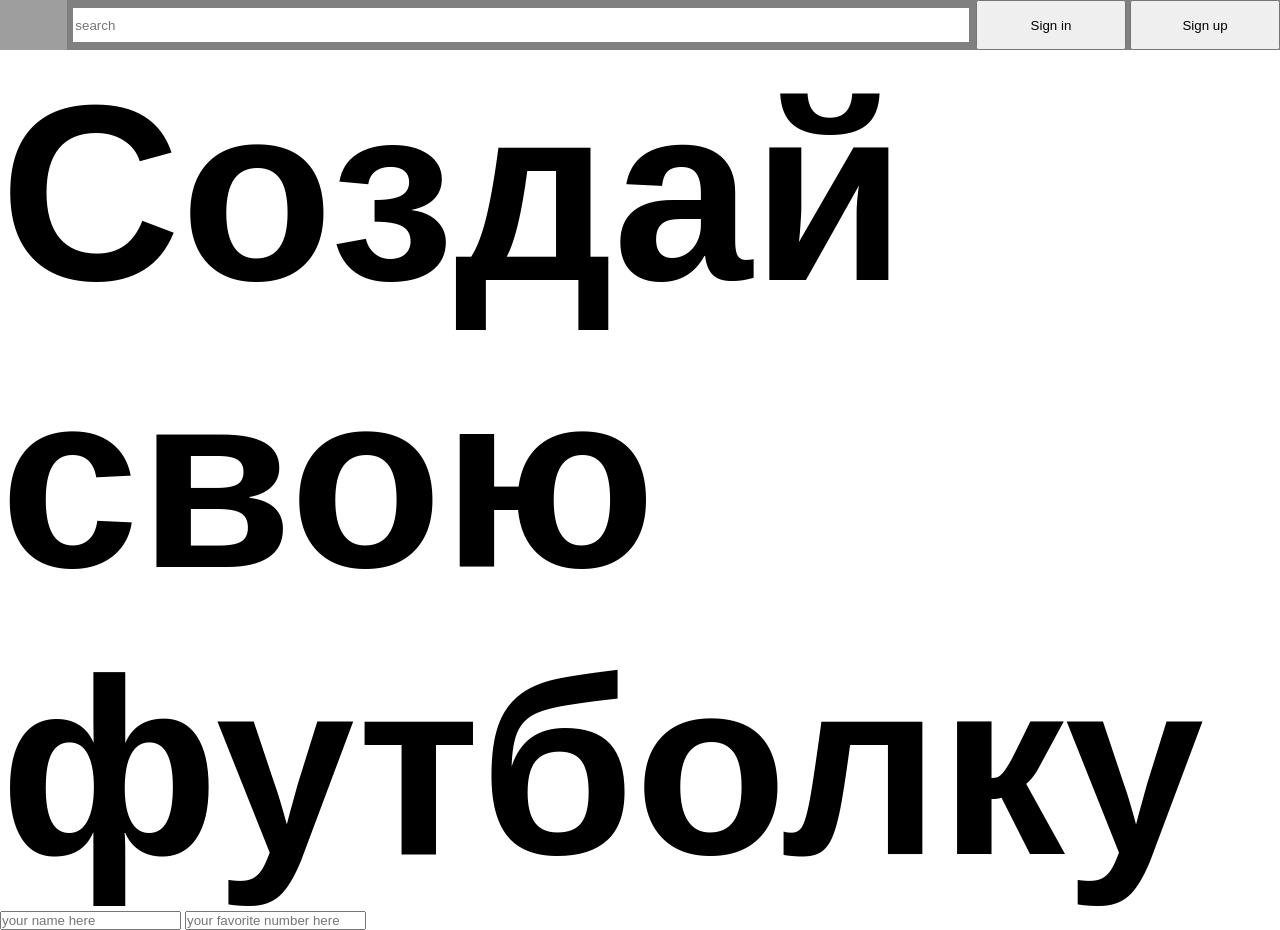
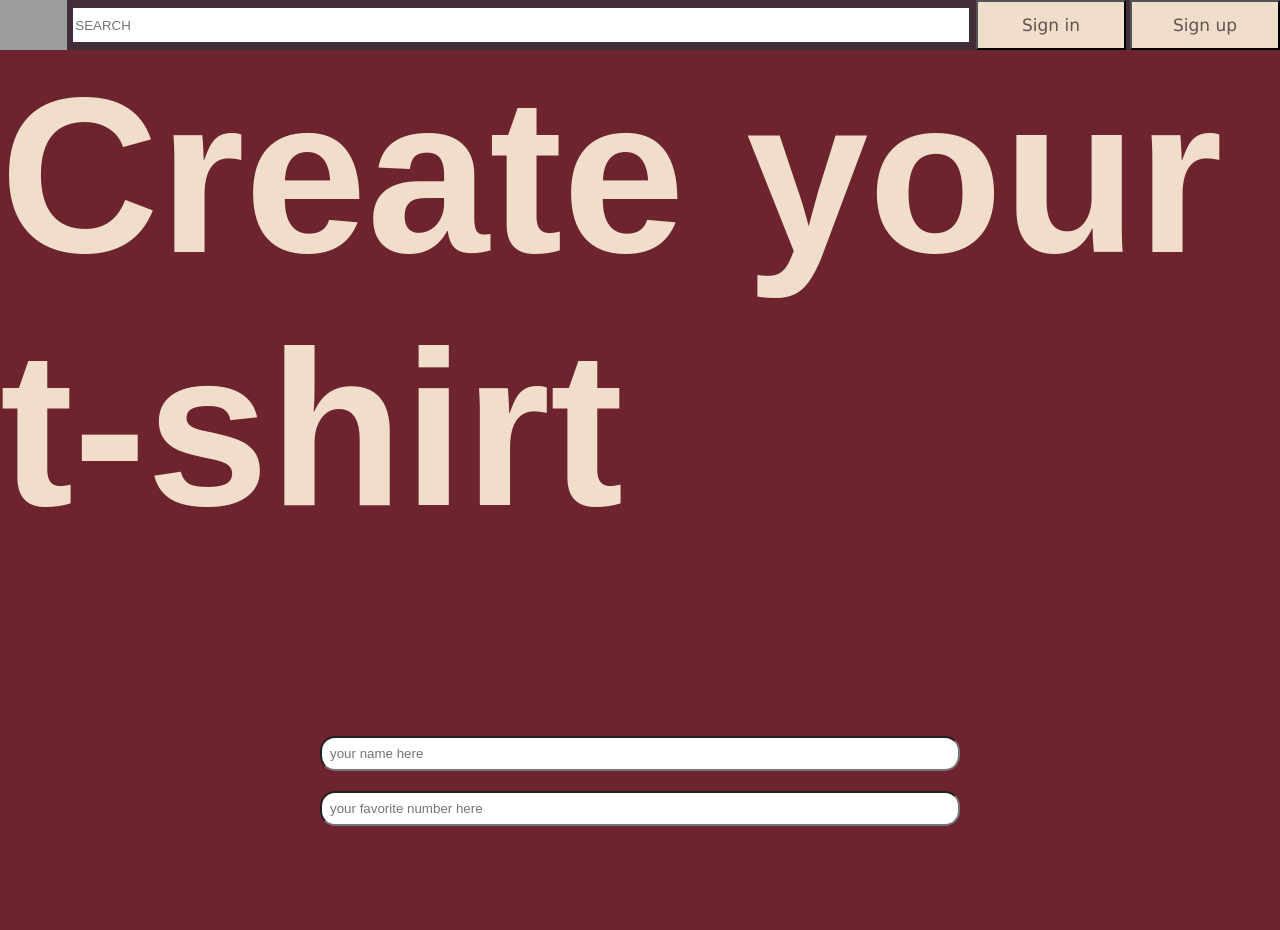
Before and after one commit to Bayastan123456/Hacaton-native__js, a plain HTML site: page index.html in a window 1280 px wide. After the commit the page ends 836 px from the top, so only its background shows below. Drawn offline with Linux system fonts and the light colour scheme; grey boxes are pictures that could not be loaded; a web font is replaced by a local one.

Commit message:
changed styles

```diff
--- a/index.html
+++ b/index.html
@@ -15,16 +15,15 @@
   </head>
   <body>
     <div class="navbar">
-      <img src="https://psyho.ua/f/i/screens/taputapu_scr001.gif" alt="" />
-      <input type="text" placeholder="search" class="navbar-inp" />
+      <img src="https://static.thenounproject.com/png/5150865-200.png" alt="" />
+      <input type="text" placeholder="SEARCH" class="navbar-inp" />
       <div class="navbarbtn">
         <button class="navbar-btn">Sign in</button>
         <button class="navbar-btn">Sign up</button>
       </div>
     </div>
-    <div class="container">
+    <h1 class="title">Create your t-shirt</h1>
     <div class="content">
-        <h1 class="title">Создай свою футболку</h1>
       <input type="text" placeholder="your name here" class="inp-name" />
       <input
         type="number"
@@ -32,7 +31,6 @@
         class="inp-number"
       />
     </div>
-    </div>
     <script src="./main.js"></script>
   </body>
 </html>
--- a/style.css
+++ b/style.css
@@ -8,7 +8,7 @@
   display: flex;
   justify-content: space-between;
   height: 50px;
-  background-color: gray;
+  background-color: #422e3b;
 }
 
 .navbar > input {
@@ -21,14 +21,40 @@
 .navbarbtn > button {
   height: 50px;
   width: 150px;
+  background-color: #f0ddca;
+  color: rgba(0, 0, 0, 0.617);
+  font-family: "Lucida Sans", sans-serif;
+  font-size: 17px;
 }
 
 .title {
   font-family: "Lexend Exa", sans-serif;
   font-weight: bolder;
-  font-size: 250px;
+  font-size: 220px;
+  color: #f0ddca;
 }
 
-.container {
-  margin: 0 auto;
+body {
+  background-color: #6d242e;
 }
+
+.content {
+  display: flex;
+  flex-direction: column;
+  align-items: center;
+}
+
+.inp-name {
+  width: 50%;
+  padding: 8px;
+  margin: 10px;
+  margin-top: 180px;
+  border-radius: 15px;
+}
+
+.inp-number {
+  width: 50%;
+  padding: 8px;
+  margin: 10px;
+  border-radius: 15px;
+}
```
Lines whose indentation alone changed are shown as unchanged.
